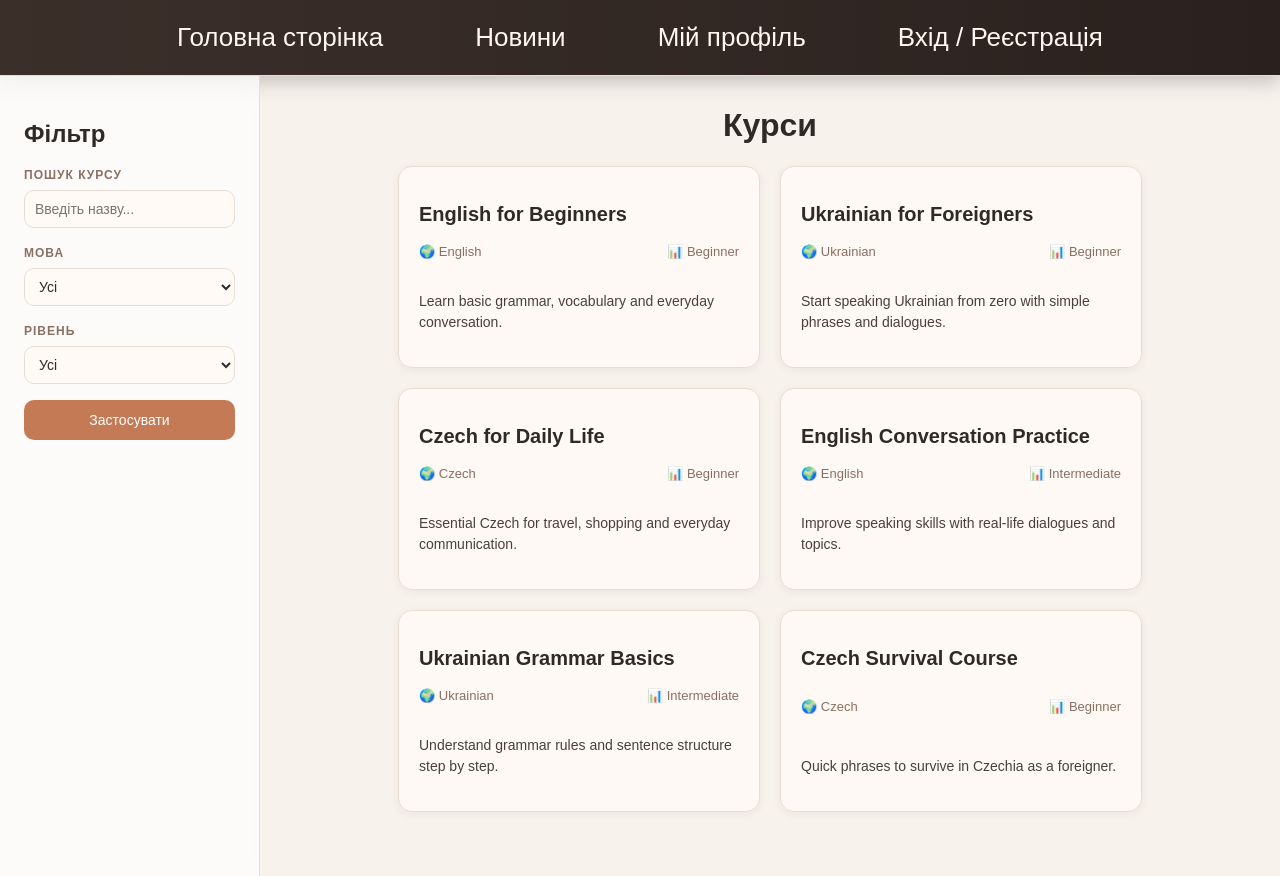
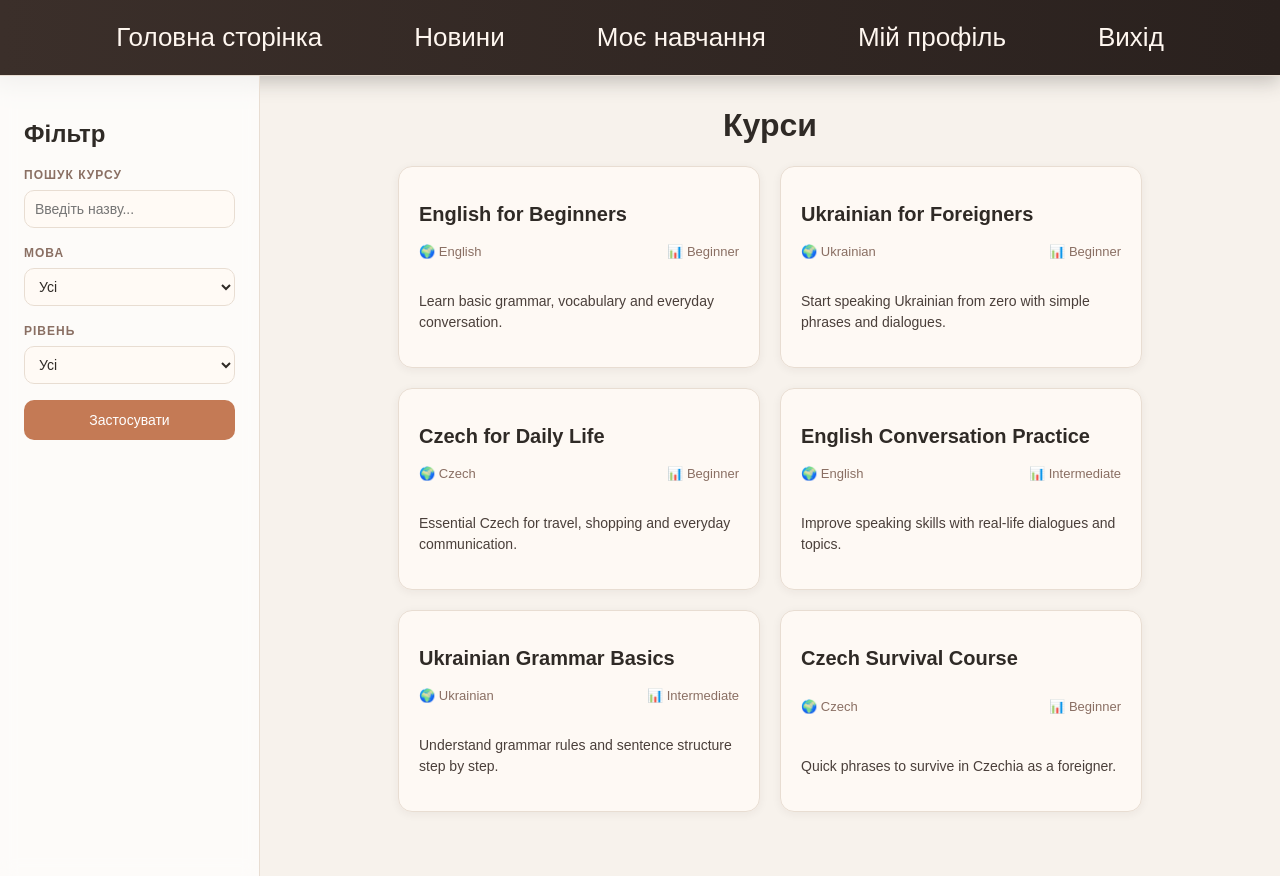
Before and after one commit to yakushadaria/diploma, a React app in the folder src/frontend/: page / in a window 1280 px wide. Built offline with nearby package versions, Linux system fonts and the light colour scheme; the HTML template or start-up script is replaced by a standard one.

Commit message:
add user's status-based behaviour

```diff
--- a/src/frontend/src/app/App.jsx
+++ b/src/frontend/src/app/App.jsx
@@ -11,6 +11,10 @@ function Profile() {
   return <h2>Мій профіль</h2>;
 }
 
+function About() {
+  return <h2>О платформе</h2>;
+}
+
 function App() {
   return (
     <BrowserRouter>
@@ -22,6 +26,7 @@ function App() {
           <Route path="/news" element={<News />} />
           <Route path="/profile" element={<Profile />} />
           <Route path="/auth" element={<AuthPage />} />
+          <Route path="/about" element={<About />} />
         </Routes>
       </div>
     </BrowserRouter>
--- a/src/frontend/src/context/AuthContext.jsx
+++ b/src/frontend/src/context/AuthContext.jsx
@@ -9,7 +9,7 @@ const mockUsers = {
 };
 
 export function AuthProvider({ children }) {
-  const [user, setUser] = useState(mockUsers.admin);
+  const [user, setUser] = useState(mockUsers.student);
 
   return (
     <AuthContext.Provider value={{ user, setUser, mockUsers }}>
--- a/src/frontend/src/layouts/Navbar/Navbar.jsx
+++ b/src/frontend/src/layouts/Navbar/Navbar.jsx
@@ -1,14 +1,43 @@
 import { Link } from "react-router-dom";
+import { useAuth } from '../../context/AuthContext';
 import "./Navbar.css";
 
 function Navbar() {
+  const { user } = useAuth();
+
   return (
     <div className="navbar">
       <div className="links">
         <Link className="link" to="/">Головна сторінка</Link>
         <Link className="link" to="/news">Новини</Link>
-        <Link className="link" to="/profile">Мій профіль</Link>
-        <Link className="link" to="/auth">Вхід / Реєстрація</Link>
+
+        {!user && (
+        <Link className="link" to="/about">О платформе</Link>
+        )}
+
+        {user?.role === 'teacher' && (
+          <Link className="link" to="/courses">Мої курси</Link>
+        )}
+
+        {user?.role === 'student' && (
+          <Link className="link" to="/my-learning">Моє навчання</Link>
+        )}
+
+        {user?.role === 'admin' && (
+          <Link className="link" to="/admin">Користувачі</Link>
+        )}
+
+        {user && (
+          <Link className="link" to="/profile">Мій профіль</Link>
+        )}
+
+        {!user && (
+          <Link className="link" to="/auth">Вхід / Реєстрація</Link>
+        )}
+
+        {user && (
+          <Link className="link" to="/logout">Вихід</Link>
+        )}
       </div>
     </div>
   );
```
